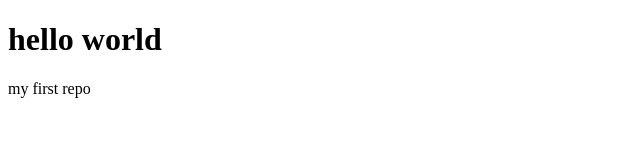
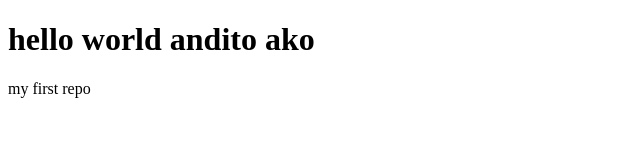
Before and after one commit to kobe-tulabot/my-first-repo, a plain HTML site: page index.html in a window 1280 px wide. Shown: the whole page, without its empty margins (0-640 px from the left). Drawn offline with Linux system fonts and the light colour scheme.

Commit message:
feat: changed text

```diff
--- a/index.html
+++ b/index.html
@@ -7,7 +7,7 @@
 </head>
 <body>
     <div class="container">
-        <h1>hello world</h1>
+        <h1>hello world andito ako</h1>
         <p>my first repo</p>
     </div>
 
```
